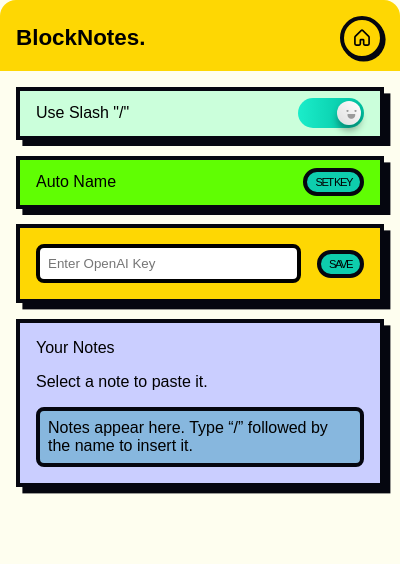
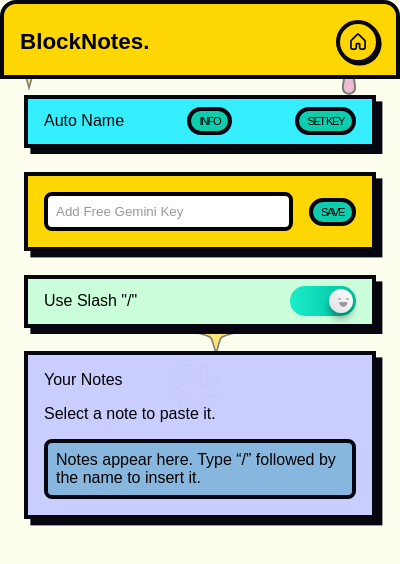
Before and after one commit to Tomas-Lawton/makemeabutton, a browser extension: page popup.html in a window 400 px wide. Both pictures are taken after a click on the button "SET KEY". Drawn offline with Linux system fonts and the light colour scheme; a web font is replaced by a local one.

Commit message:
add autonamting

```diff
--- a/popup.html
+++ b/popup.html
@@ -13,6 +13,22 @@
         height: 20px;
         margin-right: 8px;
       } */
+
+      .random-image {
+        width: 50px;
+        height: 50px;
+        position: absolute;
+        z-index: -400;
+        opacity: 0.5;
+
+      }
+
+      input::placeholder {
+        font-family: "Lexend Mega", sans-serif;
+
+        color: #333333;
+        opacity: 0.5;
+      }
 
       .note-icon-wrapper {
         /* display: inline-block; */
@@ -57,6 +73,15 @@
         /* height: 714px; */
         height: 763px;
         gap: 1rem;
+
+        overflow: hidden;
+      }
+
+      section {
+        gap: 1.5rem;
+        display: flex;
+        flex-direction: column;
+        margin: 0 1.5em;
       }
 
       footer {
@@ -79,6 +104,7 @@
         padding: 1rem 1rem 0.7rem 1rem;
 
         background: #fed703;
+        border: 4px solid #05060f;
       }
 
       /* body > div {
@@ -105,7 +131,7 @@
 
       #note-container {
         background: rgb(201 206 255 / 98%);
-        margin: 0 1rem;
+        /* margin: 0 1rem; */
         border: 4px solid #05060f;
         box-shadow: 0.4rem 0.4rem #05060f;
         padding: 1rem;
@@ -166,7 +192,6 @@
         display: flex;
         gap: 1rem;
         justify-content: space-between;
-        margin: 0 1rem;
         display: flex;
         justify-content: space-between;
         cursor: pointer;
@@ -181,11 +206,10 @@
         box-shadow: 0.4rem 0.4rem #05060f;
       }
 
-      #setting-naming {
+      #auto-name-setting {
         display: flex;
         gap: 1rem;
         justify-content: space-between;
-        margin: 0 1rem;
         display: flex;
         justify-content: space-between;
         cursor: pointer;
@@ -196,7 +220,7 @@
         will-change: transform;
         /* background: #cbffdb; */
         /* background: #fed703; */
-        background-color: #60fe03;
+        background-color: #35eeff;
         align-items: center;
         border: 4px solid #05060f;
         box-shadow: 0.4rem 0.4rem #05060f;
@@ -205,7 +229,6 @@
       .oai-key-container {
         gap: 1rem;
         justify-content: space-between;
-        margin: 0 1rem;
         display: flex;
         justify-content: space-between;
         cursor: pointer;
@@ -268,9 +291,9 @@
       }
 
       #home:hover {
-        /* background-color: #4fe803; */
+        background-color: #4fe803;
 
-        background: linear-gradient(90deg, #1bedca, #00bf9f);
+        /* background: linear-gradient(90deg, #1bedca, #00bf9f); */
         box-shadow: 0.2rem 0.2rem #05060f;
         cursor: pointer;
         transform: scale(1.05);
@@ -434,6 +457,17 @@
     </div>
 
     <!-- <hr /> -->
+    <section>
+      <img class="random-image" id="bang-0" src="./public/svg/nice_star.svg" />
+      <img class="random-image" id="bang-1" src="./public/svg/coral_2.svg" />
+      <img class="random-image" id="bang-2" src="./public/svg/luck.svg" />
+      <img class="random-image" id="bang-4" src="./public/svg/nice_star.svg" />
+
+      <div id="auto-name-setting">
+        <h2>Auto Name</h2>
+        <button id="info">Info</button>
+        <button id="setting-naming">Set Key</button>
+      </div>
 
       <div id="setting-slash">
         <h2>Use Slash "/"</h2>
@@ -445,16 +479,13 @@
         </div>
       </div>
 
-    <div id="setting-naming">
-      <h2>Auto Name</h2>
-      <button>Set Key</button>
-    </div>
-
       <div id="note-container">
         <h2>Your Notes</h2>
         <p>Select a note to paste it.</p>
         <ul id="notes-list"></ul>
       </div>
+    </section>
+
     <!-- <footer>
       <h2>
         <a
--- a/popup.js
+++ b/popup.js
@@ -18,21 +18,23 @@
   "#FF6EC7", // Hot pink
   "#D9E000", // Bright chartreuse
   "#00FFEF", // Cyan green
-  "#F76C6C"  // Soft red
+  "#F76C6C", // Soft red
 ];
 
 function getRandomMutedColor() {
-    // Pick a random color from the neoBrutalismColors array
-    const randomColor = neoBrutalismColors[Math.floor(Math.random() * neoBrutalismColors.length)];
-    return randomColor;
+  // Pick a random color from the neoBrutalismColors array
+  const randomColor =
+    neoBrutalismColors[Math.floor(Math.random() * neoBrutalismColors.length)];
+  return randomColor;
 }
 
 document.addEventListener("DOMContentLoaded", function () {
   const notesList = document.getElementById("notes-list");
   const openButton = document.getElementById("home");
-  const slashCheckbox = document.getElementById("setting-slash");
-  const autonameCheckbox = document.getElementById("setting-naming");
-
+  const slashCheckbox = document.getElementById("check-5");
+  const infoButton = document.getElementById("info");
+  const setKeyButton = document.getElementById("setting-naming");
+  const autoname = document.getElementById("auto-name-setting")
 
   // get settings
   chrome.storage.sync.get("settings", (data) => {
@@ -44,47 +46,54 @@
     chrome.storage.sync.get("settings", (data) => {
       const updatedSettings = {
         ...data.settings,
-        slashCommandsEnabled: isEnabled
+        slashCommandsEnabled: isEnabled,
       };
       chrome.storage.sync.set({ settings: updatedSettings });
     });
+    window.location.reload(); // required for the settings
   });
 
-  autonameCheckbox.addEventListener("click", () => {
-    const existingContainer = document.querySelector('.oai-key-container');
+  infoButton.addEventListener("click", () => {
+    window.open("https://ai.google.dev/", "_blank");
+  });
 
+  setKeyButton.addEventListener("click", () => {
+    console.log('setting key')
+    // Check if container already exists, if so, remove it
+    const existingContainer = document.querySelector(".oai-key-container");
     if (existingContainer) {
-      return; // If the container already exists, do nothing
+      existingContainer.remove();
+      return;
     }
 
-    const containerDiv = document.createElement('div');
-    containerDiv.classList.add('oai-key-container');
+    const containerDiv = document.createElement("div");
+    containerDiv.classList.add("oai-key-container");
 
-    const inputField = document.createElement('input');
-    inputField.type = 'text';
-    inputField.placeholder = 'Enter OpenAI Key';
+    const inputField = document.createElement("input");
+    inputField.type = "text";
+    inputField.placeholder = "Add Free Gemini Key";
 
-    const saveButton = document.createElement('button');
-    saveButton.textContent = 'Save';
+    const saveButton = document.createElement("button");
+    saveButton.textContent = "Save";
 
     containerDiv.appendChild(inputField);
     containerDiv.appendChild(saveButton);
 
-    autonameCheckbox.parentNode.insertBefore(containerDiv, autonameCheckbox.nextSibling);
+    autoname.parentNode.insertBefore(containerDiv, autoname.nextSibling);
 
-    saveButton.addEventListener('click', () => {
+    saveButton.addEventListener("click", () => {
       const oaiKey = inputField.value;
       chrome.storage.sync.get("settings", (data) => {
         const updatedSettings = {
           ...data.settings,
-          oai_key: oaiKey
+          oai_key: oaiKey,
         };
         chrome.storage.sync.set({ settings: updatedSettings });
         containerDiv.remove();
+        console.log("Set OAI key");
       });
     });
   });
-
 
   openButton.addEventListener("click", function () {
     chrome.tabs.create({});
@@ -107,11 +116,14 @@
         icon.classList.add("note-icon");
 
         iconWrapper.appendChild(icon);
-        li.style.backgroundColor = getRandomMutedColor();
+        // li.style.backgroundColor = getRandomMutedColor();
+        li.style.backgroundColor = "#fed703";
         li.appendChild(iconWrapper);
 
         // Create a text node and append it separately
-        const noteText = document.createTextNode(note.noteName || `Note ${note.noteIndex + 1}`);
+        const noteText = document.createTextNode(
+          note.noteName || `Note ${note.noteIndex + 1}`
+        );
         li.appendChild(noteText);
 
         li.onclick = () => insertNoteIntoActiveTab(note.noteText);
@@ -123,8 +135,6 @@
       li.textContent = `Notes appear here. Type “/” followed by the name to insert it.`;
       notesList.appendChild(li);
     }
-
-
   });
 });
 
@@ -138,3 +148,21 @@
     }
   });
 }
+
+function randomizePositions() {
+  const images = document.querySelectorAll(".random-image");
+  const windowWidth = window.innerWidth;
+  const windowHeight = window.innerHeight;
+
+  images.forEach((image) => {
+    // Generate random positions
+    const randomX = Math.floor(Math.random() * (windowWidth - 50)); // subtract 50px for the image size
+    const randomY = Math.floor(Math.random() * (windowHeight - 50));
+
+    // Apply the random positions
+    image.style.left = randomX + "px";
+    image.style.top = randomY + "px";
+  });
+}
+
+randomizePositions();
--- a/public/styles.css
+++ b/public/styles.css
@@ -587,14 +587,18 @@
 }
 
 #note-message {
-  display: none;
+  display: block;
+  width: 70%;
   margin: auto;
+  margin-top: 2rem;
 }
 
 #note-message p {
   background-color: #ffce00;
   width: fit-content;
   margin: auto;
+  border-radius: 5px;
+  padding: 5px;
 }
 
 #notes {
```
Also changed, not shown: index.html (+5 -3 lines), src/main.js (+75 -18 lines). Lines whose indentation alone changed are shown as unchanged.
